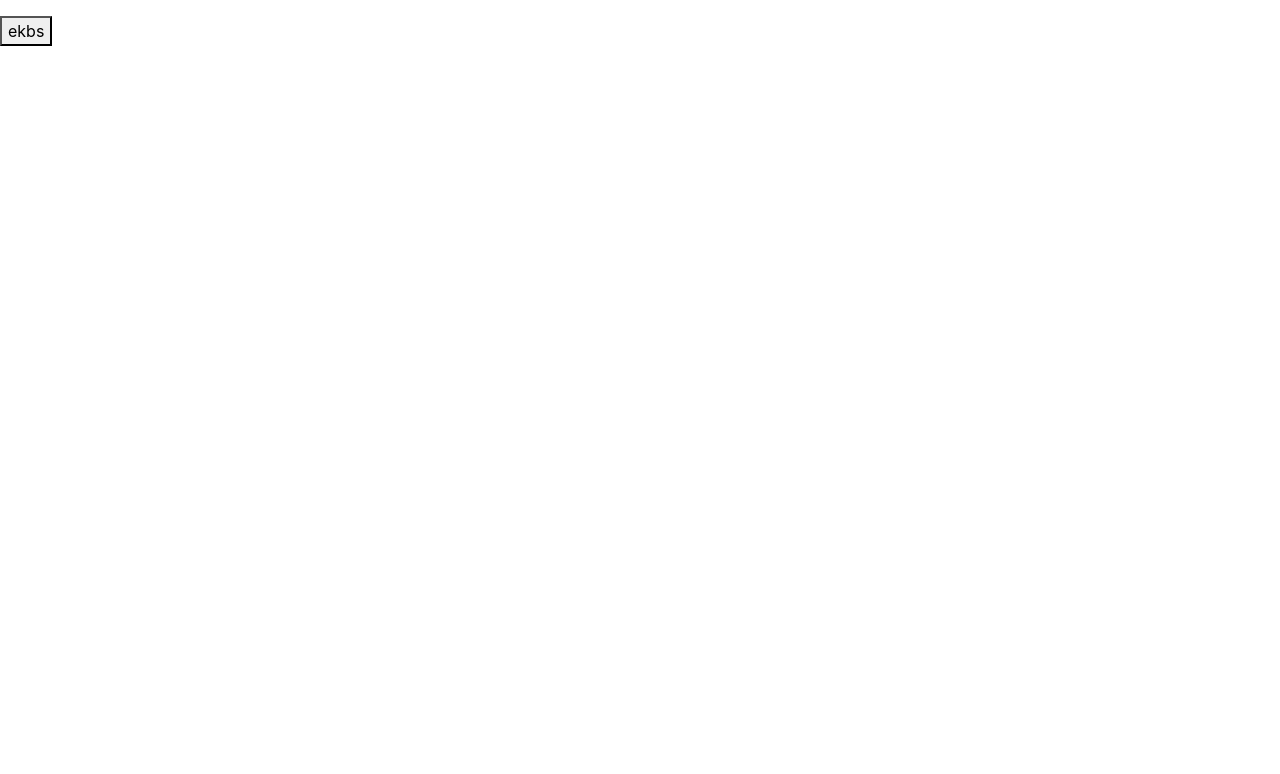
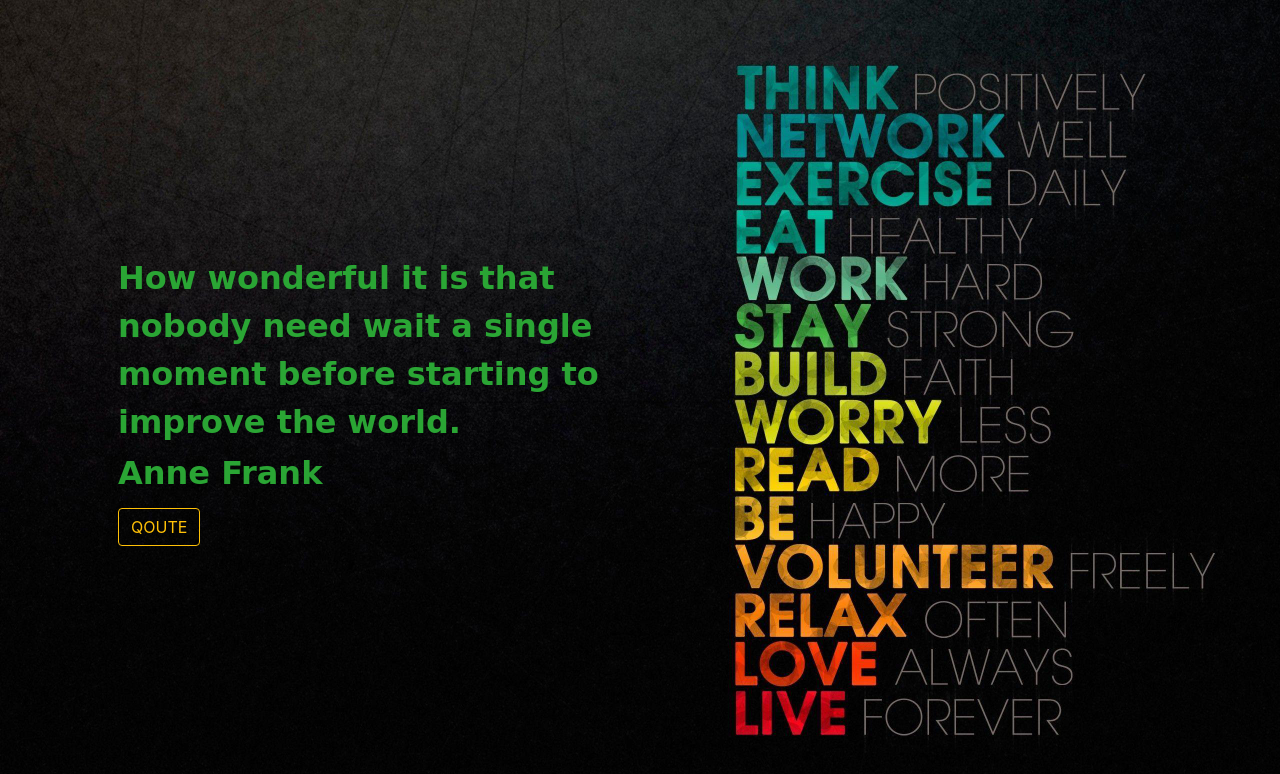
Before and after one commit to Abido7/first-task, a plain HTML site: page 1st task.html in a window 1280 px wide. Drawn offline with Linux system fonts and the light colour scheme; a web font is replaced by a local one.

Commit message:
css changes made

```diff
--- a/1st task.html
+++ b/1st task.html
@@ -1,15 +1,29 @@
 <html>
   <head>
     <title>1st task</title>
+    <link rel="preconnect" href="https://fonts.gstatic.com" />
+    <link rel="preconnect" href="https://fonts.gstatic.com" />
+    <link rel="preconnect" href="https://fonts.gstatic.com" />
+    <link
+      href="https://fonts.googleapis.com/css2?family=Hanalei+Fill&display=swap"
+      rel="stylesheet"
+    />
     <link rel="stylesheet" href="css/bootstrap.min.css" />
     <link rel="stylesheet" href="css/all.min.css" />
     <link rel="stylesheet" href="css/style.css" />
   </head>
   <body>
-
-    <p id="demo"></p>
-    <h6 id="author"></h6>
-    <button id="btn">ekbs</button>
+    <div class="main bg-info w-100 d-flex align-items-center">
+      <div class="container">
+        <div class="row">
+          <div class="col-md-7 p-5">
+            <p id="demo" class="mb-2"></p>
+            <h6 id="author" class="mb-2"></h6>
+            <button id="btn" class="mt-2 btn btn-outline-warning">QOUTE</button>
+          </div>
+        </div>
+      </div>
+    </div>
 
     <script src="js/jquery-3.5.1.min.js"></script>
     <script src="js/popper.min.js"></script>
--- a/css/style.css
+++ b/css/style.css
@@ -1,3 +1,16 @@
 #name {
   display: none;
 }
+.main {
+  background-image: url("../images/wp1991258.jpg");
+  background-size: cover;
+  background-position: center center;
+  height: 100vh;
+}
+#demo,
+#author {
+  color: rgb(42, 165, 52);
+  font-family: "Hanalei Fill", cursive;
+  font-weight: 900;
+  font-size: xx-large;
+}
--- a/js/main.js
+++ b/js/main.js
@@ -1,43 +1,46 @@
 let btn = document.getElementById("btn");
 let demo = document.getElementById("demo");
-let author = document.getElementById("author")
+let author = document.getElementById("author");
 
-let sayings = []
+let sayings = [];
 
 let magdy = {
-    body: "“How wonderful it is that nobody need wait a single moment before starting to improve the world.”",
-    author: "– Anne Frank"
-}
-sayings.push(magdy)
+  body:
+    "How wonderful it is that nobody need wait a single moment before starting to improve the world.",
+  author: "Anne Frank",
+};
+sayings.push(magdy);
 
 let mahmoud = {
-    body: "mahmoud nageh",
-  author: "– Anne Frank",
-}
-sayings.push(mahmoud)
+  body: "mahmoud nageh",
+  author: "Anne Frank",
+};
+sayings.push(mahmoud);
 
 let yehia = {
-    body: "yehia tarek",
-    author: "– Anne Frank",
-}
-sayings.push(yehia)
+  body:
+    "Someone said do not be afraid to start over again. This time you are not starting from scratch, you are starting from experience",
+  author: "Anne Frank",
+};
+sayings.push(yehia);
 
 let hussein = {
-    body: "mohamed hussein",
-    author: "– Anne Frank",
-}
-sayings.push(hussein)
+  body: "mohamed hussein",
+  author: "Anne Frank",
+};
+sayings.push(hussein);
 
 let heba = {
-    body: "heba nagib",
-    author: "– Anne Frank",
-}
-sayings.push(heba)
+  body: "heba nagib",
+  author: "Anne Frank",
+};
+sayings.push(heba);
 
+demo.innerHTML = sayings[0].body;
+author.innerHTML = sayings[0].author;
 
-btn.addEventListener ("click", function (){
-    let index= Math.floor(Math.random()*5);
-    console.log(index)
-    demo.innerHTML = sayings[index].body;
-    author.innerHTML = sayings[index].author;
-})
+btn.addEventListener("click", function () {
+  let index = Math.floor(Math.random() * 5);
+  demo.innerHTML = sayings[index].body;
+  author.innerHTML = sayings[index].author;
+});
```
Also changed, not shown: images/kd7QOr.webp (added), images/wp1991258.jpg (added), 1 other file.
